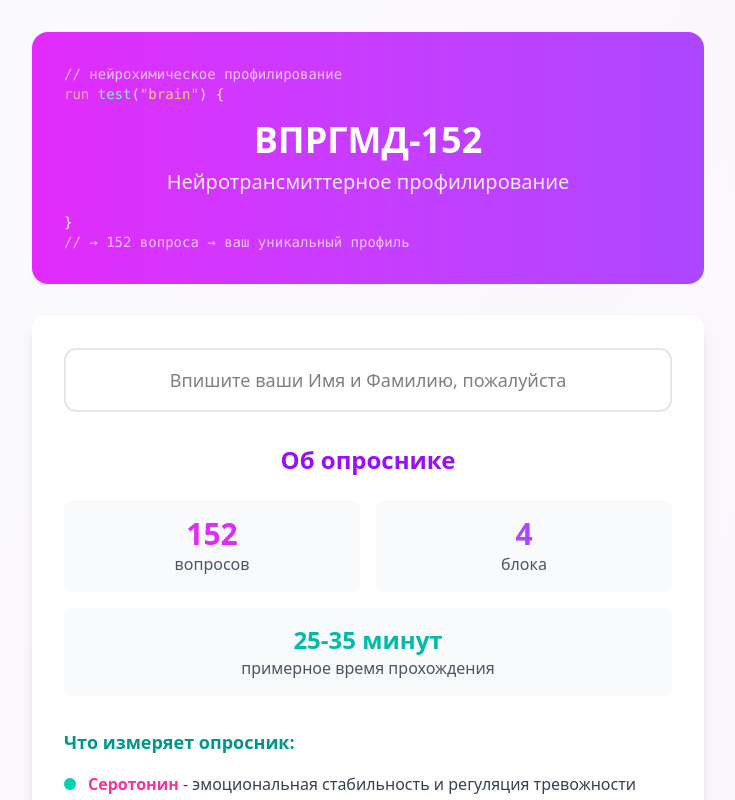
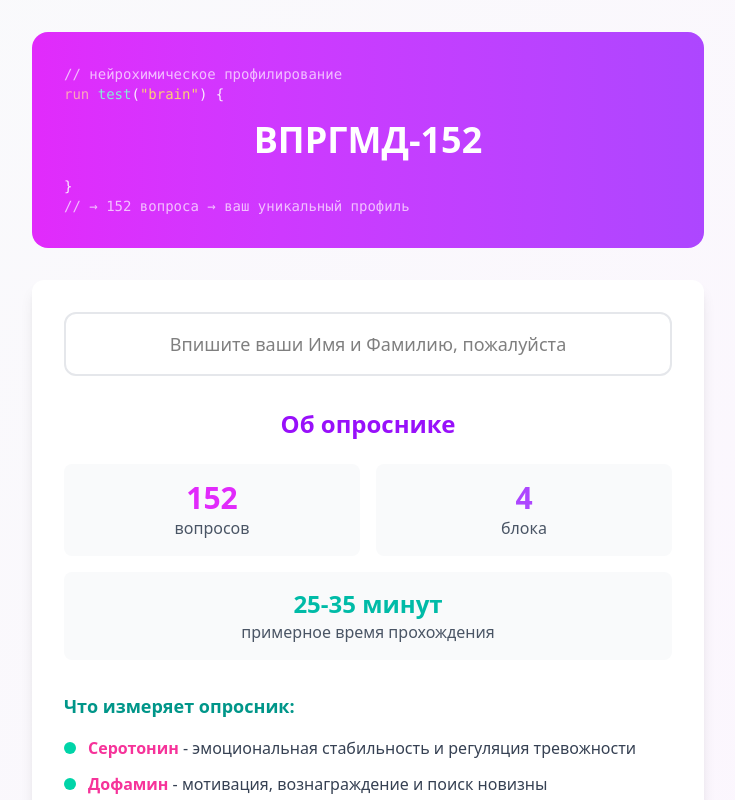
Before and after one commit to alladolgikh-create/npp-152, a React (Vite) app: page / in a window 1280 px wide. Shown: the top 800 px of the page, without its empty margins (272-1007 px from the left). Built offline with nearby package versions, Linux system fonts and the light colour scheme.

Commit message:
style: remove subtitle under ВПРГМД-152

```diff
--- a/src/components/WelcomeScreen.jsx
+++ b/src/components/WelcomeScreen.jsx
@@ -27,7 +27,6 @@ export default function WelcomeScreen({ onStart }) {
         </div>
 
         <h1 className="text-4xl font-bold mb-2">ВПРГМД-152</h1>
-        <p className="text-xl text-fuchsia-100">Нейротрансмиттерное профилирование</p>
 
         {/* Closing brace */}
         <div className="font-mono text-left text-sm mt-4 opacity-90">
```
